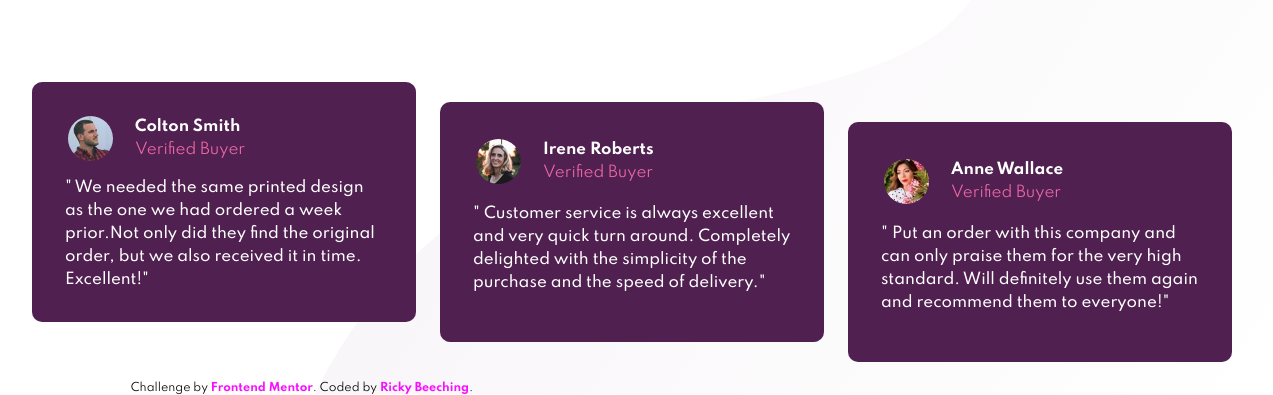
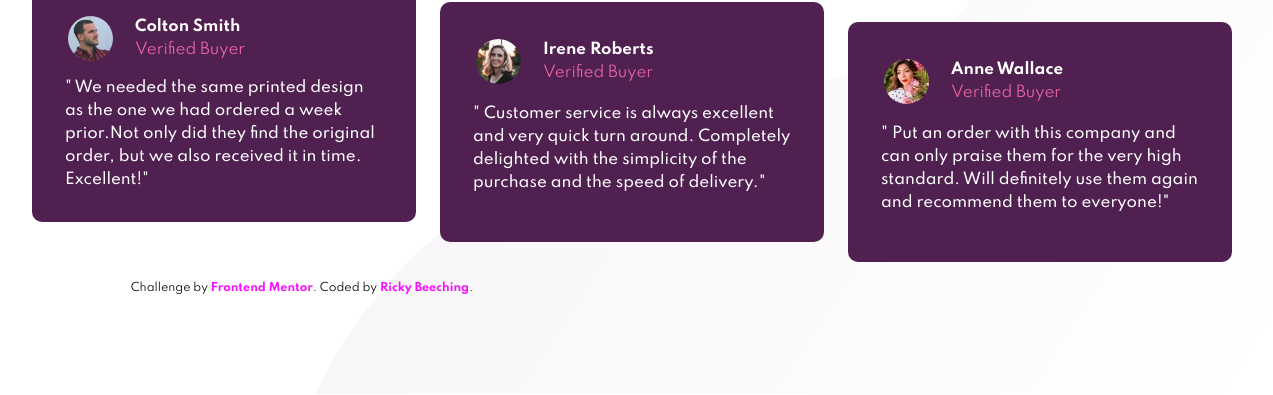
Before and after one commit to riqydev/Social-Proof-Section, a plain HTML site: page index.html in a window 1536 px wide. Shown: the part 422-817 px from the top of the page, without its empty margins (136-1409 px from the left). Drawn offline with Linux system fonts and the light colour scheme.

Commit message:
fixed padding

```diff
--- a/styles/styles.scss
+++ b/styles/styles.scss
@@ -125,6 +125,7 @@ main {
 
     main {
         padding:100px;
+        padding-top:0;
         width:100vw;
         height:100vh;
         grid-template-columns: 1fr 1fr;
```
Also changed, not shown: styles/styles.css, 1 other file.
